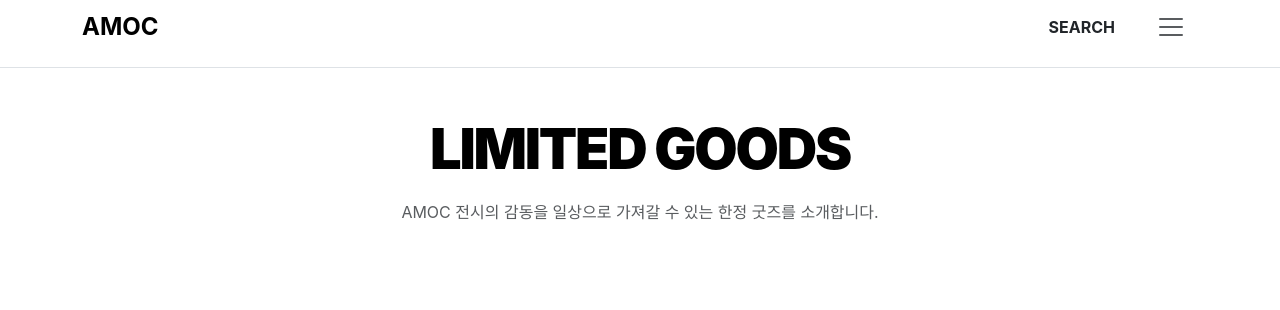
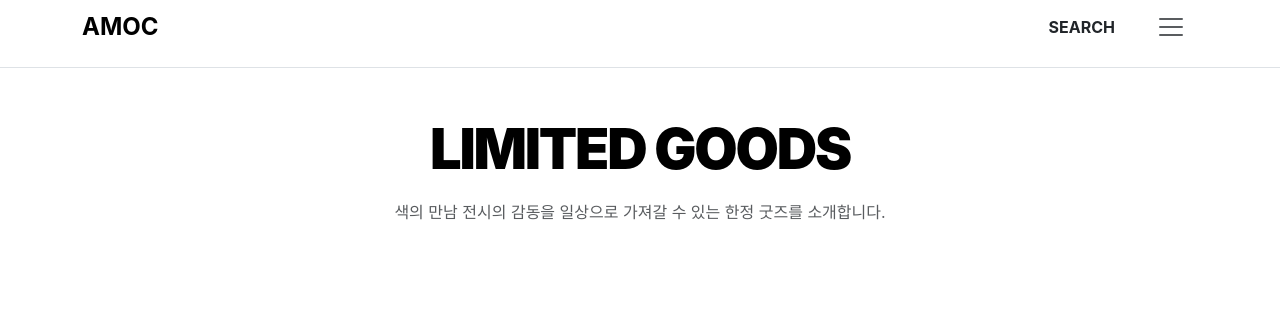
Before and after one commit to KyleKL/AMOC, a Flask app: page /goods in a window 1280 px wide. Shown: the part 13-323 px from the top of the page. Run offline with Flask 3, Linux system fonts and the light colour scheme; some web fonts are replaced.

Commit message:
Update goods.html 2

```diff
--- a/templates/goods.html
+++ b/templates/goods.html
@@ -46,7 +46,7 @@
 <div class="container py-5">
     <header class="text-center mb-5 pb-4">
         <h1 class="display-4 mb-3">LIMITED GOODS</h1>
-        <p class="text-muted">AMOC 전시의 감동을 일상으로 가져갈 수 있는 한정 굿즈를 소개합니다.</p>
+        <p class="text-muted">색의 만남 전시의 감동을 일상으로 가져갈 수 있는 한정 굿즈를 소개합니다.</p>
     </header>
 
     <div class="row g-5">
@@ -58,7 +58,7 @@
                 <div class="col-md-7 ps-md-5">
                     <h2 class="section-title">HANDKERCHIEF</h2>
                     <p class="fs-5 lh-lg text-muted">
-                        AMOC의 메인 아트웍이 섬세하게 프린팅된 순면 손수건입니다. 부드러운 감촉과 예술적인 패턴으로 일상 속에서 전시의 여운을 느껴보세요.
+                        AMOC의 작품이 섬세하게 프린팅된 손수건입니다. 일상 속에서 전시의 여운을 느껴보세요.
                     </p>
                 </div>
             </div>
@@ -72,7 +72,7 @@
                 <div class="col-md-7 ps-md-5">
                     <h2 class="section-title">ART MAGNET</h2>
                     <p class="fs-5 lh-lg text-muted">
-                        작품의 강렬한 색감을 그대로 담아낸 고화질 마그넷입니다. 냉장고나 타공판 등 일상적인 공간을 당신만의 작은 갤러리로 만들어 줍니다.
+                        작품의 강렬한 색감을 그대로 담아낸 마그넷입니다. 냉장고나 책상 등 일상적인 공간을 당신만의 작은 갤러리로 만들어 줍니다.
                     </p>
                 </div>
             </div>
@@ -84,9 +84,9 @@
                     <img src="/static/images/goods3.jpg" class="img-fluid border shadow-sm w-100" alt="Postcard" onerror="this.src='https://via.placeholder.com/600x600?text=Postcard'">
                 </div>
                 <div class="col-md-7 ps-md-5">
-                    <h2 class="section-title">POSTCARD SET</h2>
+                    <h2 class="section-title">POSTCARD</h2>
                     <p class="fs-5 lh-lg text-muted">
-                        이번 전시의 주요 작품 10종을 엄선하여 제작한 엽서 세트입니다. 소장용은 물론, 소중한 사람에게 예술적인 메시지를 전달하기에 최적입니다.
+                        이번 전시의 작품을 담아 제작한 엽서입니다. 소장용은 물론, 소중한 사람에게 전시의 감동을 전달하기에 최적입니다.
                     </p>
                 </div>
             </div>
@@ -108,4 +108,5 @@
 
 <script src="https://cdn.jsdelivr.net/npm/bootstrap@5.3.0/dist/js/bootstrap.bundle.min.js"></script>
 </body>
+
 </html>
```
